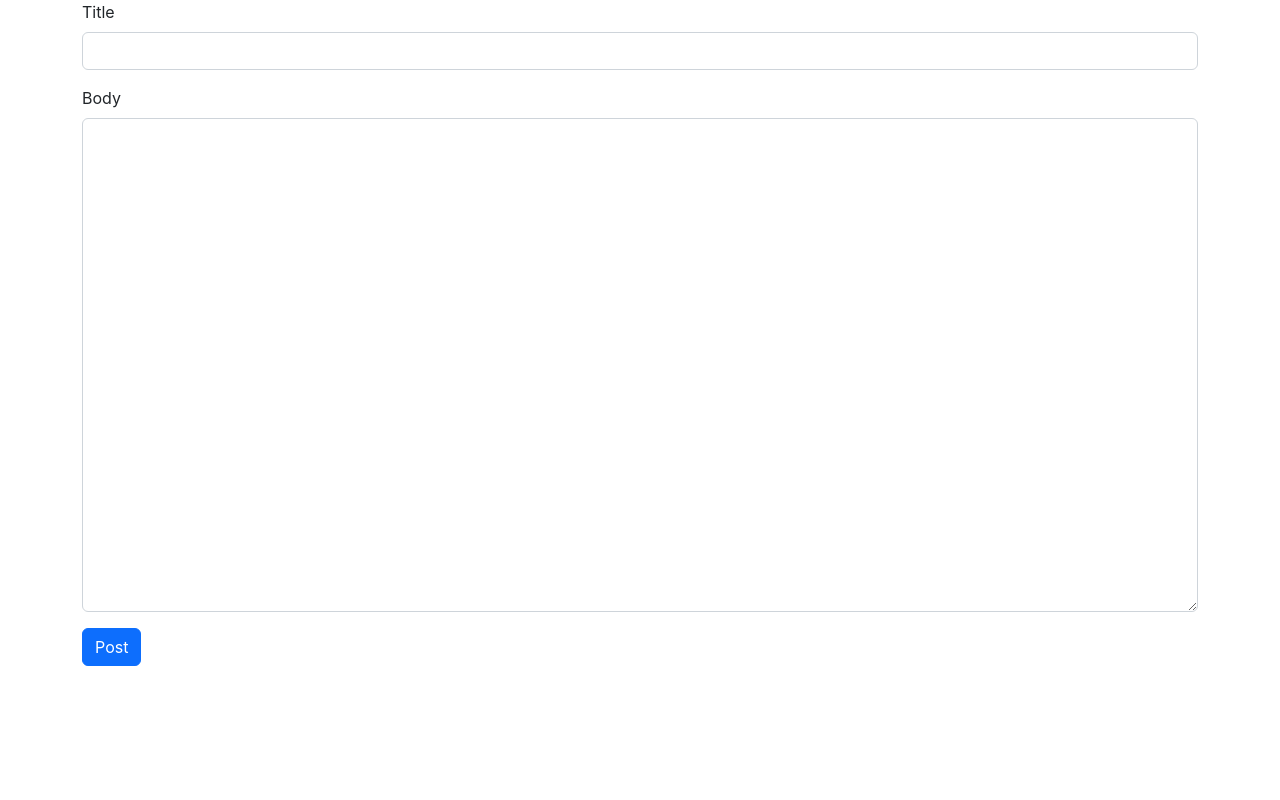
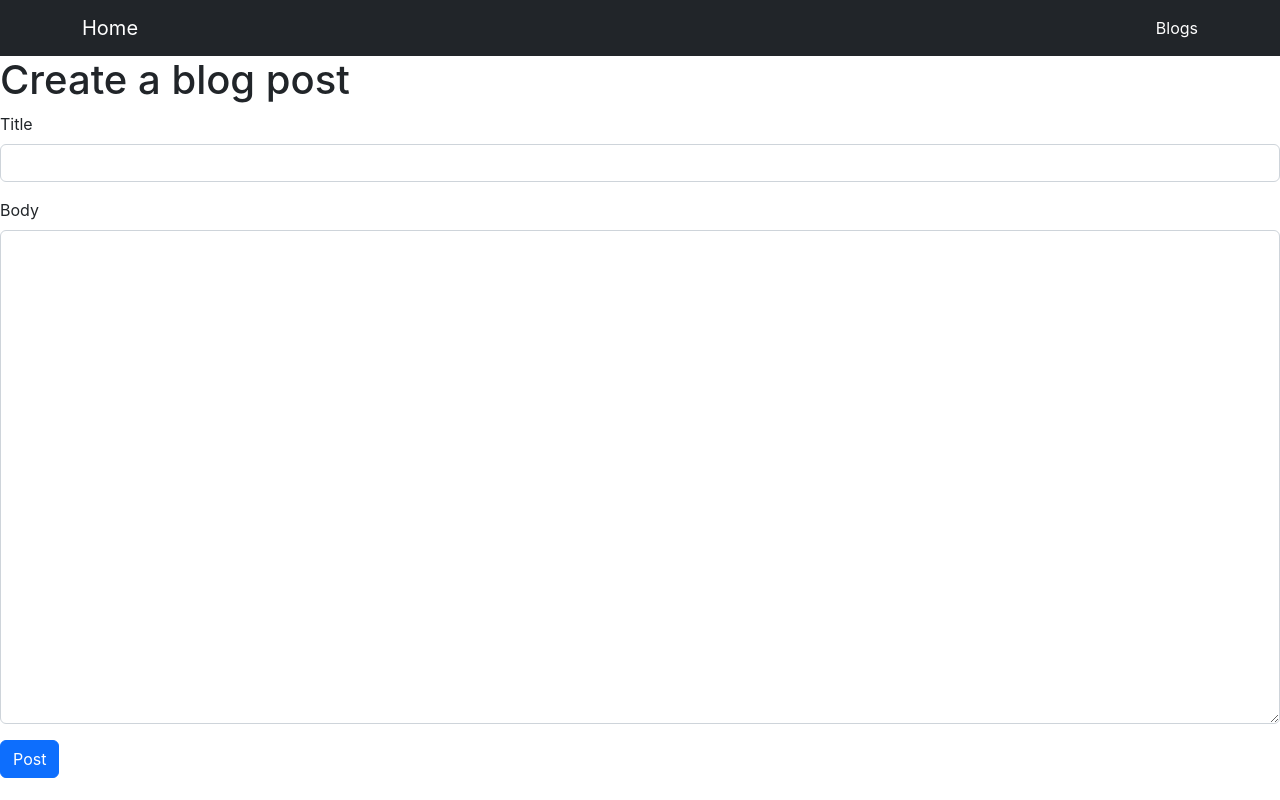
Before and after one commit to parkjunyoung27/react-basic, a React (Create React App) app in the folder react-basic/: page /blogs in a window 1280 px wide. Built offline with nearby package versions, Linux system fonts and the light colour scheme.

Commit message:
Navbar 추가

```diff
--- a/react-basic/package.json
+++ b/react-basic/package.json
@@ -10,6 +10,7 @@
     "json-server": "^0.17.3",
     "react": "^18.2.0",
     "react-dom": "^18.2.0",
+    "react-router-dom": "^5.3.4",
     "react-scripts": "5.0.1",
     "web-vitals": "^2.1.4"
   },
--- a/react-basic/src/App.js
+++ b/react-basic/src/App.js
@@ -1,48 +1,28 @@
-import { useState } from 'react';
-import axios from 'axios';
+import {
+  BrowserRouter as Router,
+  Switch,
+  Route
+} from 'react-router-dom'
+import BlogForm from './components/BlogForm';
+import NavBar from './components/Navbar';
+
 
 function App(){
 
-  const [title, setTitle] = useState('');
-  const [body, setBody] = useState('');
-  const onSubmit = () => {
-    // console.log(title, body)
-    axios.post('http://localhost:3001/posts',
-    {
-      title,
-      body
-    })
-   }
-
   return (
-    <div className="container">
-      <div className='mb-3'>
-        <label className='form-label'>Title</label>
-        <input
-          className='form-control'
-          value={title}
-          onChange={(event) => {
-            setTitle(event.target.value);
-          }}
-        />
+    <Router>
+      <NavBar/>
+      <div className="cotainer">
+        <Switch>
+          <Route path="/" exact>
+            Home Page
+          </Route>
+          <Route path="/blogs">
+            <BlogForm/>
+          </Route>
+        </Switch>
       </div>
-      <div className='mb-3'>
-        <label className='form-label'>Body</label>
-        <textarea
-          className='form-control'
-          value={body}
-          onChange={(event) => {
-            setBody(event.target.value);
-          }}
-          rows={20}
-        />
-      </div>
-      <button className='btn btn-primary'
-        onClick={onSubmit}
-      >
-        Post
-      </button>
-    </div>
+    </Router>
   );
 }
 
--- /dev/null
+++ b/react-basic/src/components/BlogForm.js
@@ -0,0 +1,50 @@
+import { useState } from 'react';
+import axios from 'axios';
+
+const BlogForm = () => {
+
+    const [title, setTitle] = useState('');
+    const [body, setBody] = useState('');
+    const onSubmit = () => {
+      // console.log(title, body)
+      axios.post('http://localhost:3001/posts',
+      {
+        title,
+        body
+      })
+     }
+
+    return (
+        <div>
+            <h1>Create a blog post</h1>
+            <div className='mb-3'>
+                <label className='form-label'>Title</label>
+                <input
+                    className='form-control'
+                    value={title}
+                    onChange={(event) => {
+                        setTitle(event.target.value);
+                    }}
+                />
+            </div>
+            <div className='mb-3'>
+                <label className='form-label'>Body</label>
+                <textarea
+                    className='form-control'
+                    value={body}
+                    onChange={(event) => {
+                        setBody(event.target.value);
+                    }}
+                    rows={20}
+                />
+            </div>
+            <button className='btn btn-primary'
+                onClick={onSubmit}
+            >
+                Post
+            </button>
+        </div>
+    )
+};
+
+export default BlogForm;
--- /dev/null
+++ b/react-basic/src/components/Navbar.js
@@ -0,0 +1,24 @@
+import {
+    Link
+  } from 'react-router-dom'
+
+const NavBar = () => {
+    return(
+        <nav className="navbar navbar-dark bg-dark">
+        <div className="container">
+         <Link className="navbar-brand" to="/">
+           Home
+         </Link>
+           <ul className="navbar-nav">
+             <li className="nav-item">
+               <Link className="nav-link active" aria-current="page" to="/blogs">
+                 Blogs
+               </Link>
+             </li>
+           </ul>
+       </div>
+     </nav>
+    );
+};
+
+export default NavBar;
```
Also changed, not shown: 2 other files (tests, documents, lock files or other folders).
